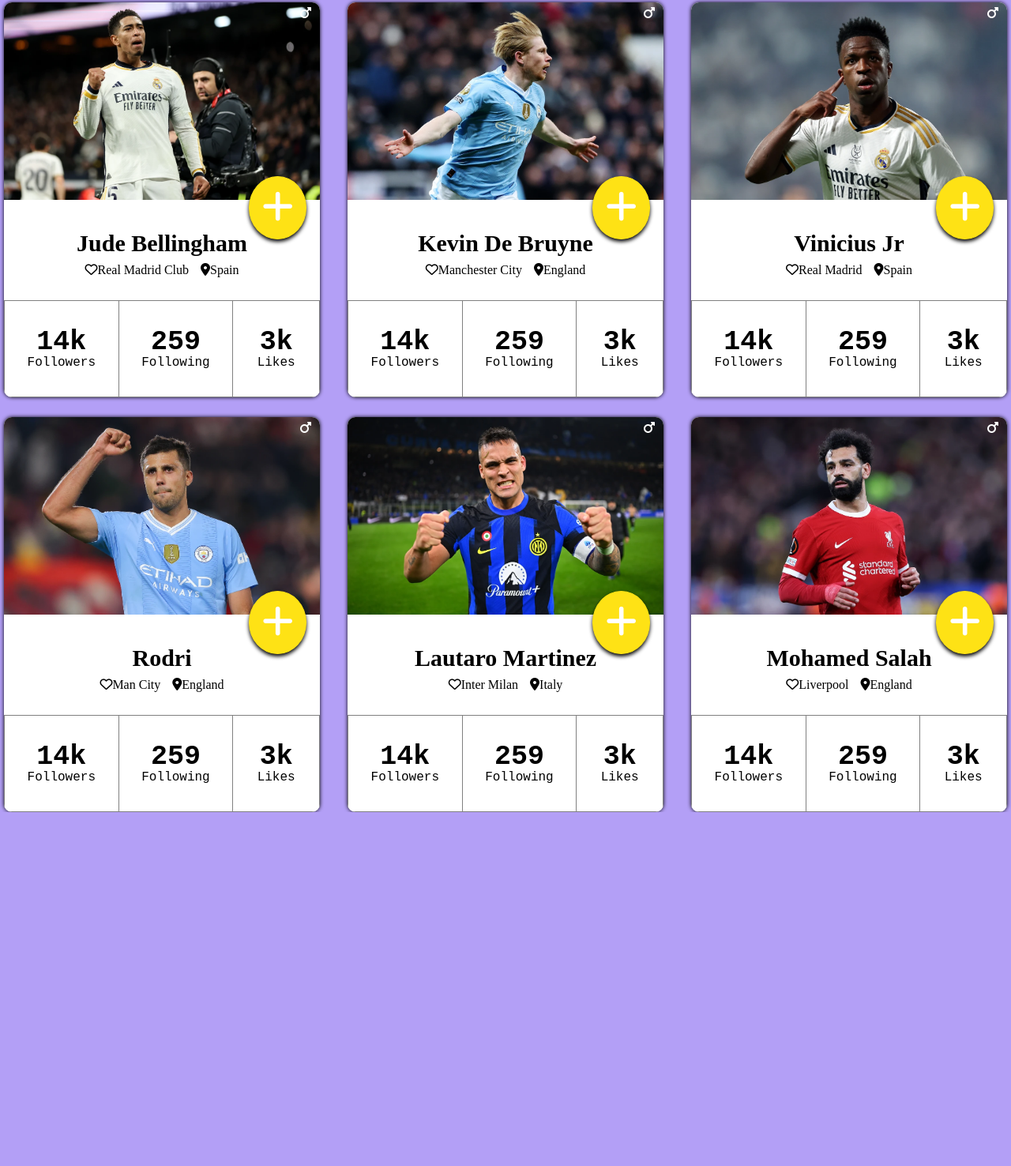
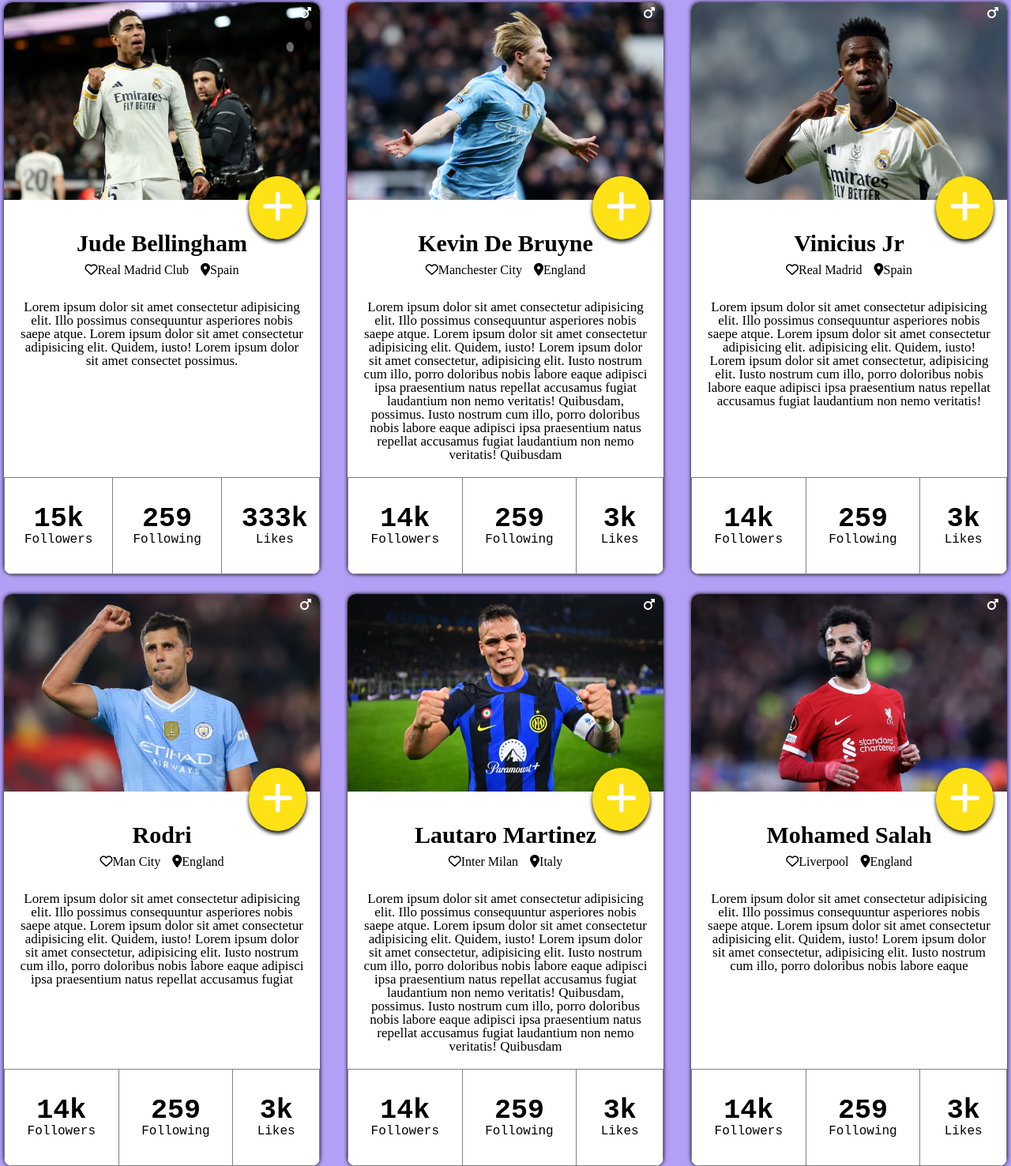
Before and after one commit to MrLipa2496/HW_5, a plain HTML site: page index.html in a window 1280 px wide. Shown: the part 945-2421 px from the top of the page at 79% size. Before the commit the page ends 1973 px from the top, so only its background shows below. Drawn offline with Linux system fonts and the light colour scheme.

Commit message:
Final_cards

```diff
--- a/assets/css/style.css
+++ b/assets/css/style.css
@@ -27,6 +27,8 @@ html {
 }
 
 .user-card {
+  display: flex;
+  flex-direction: column;
   max-width: 400px;
   width: 100%;
   background-color: white;
@@ -96,7 +98,6 @@ html {
   justify-content: space-around;
   border: 1px solid gray;
   text-align: center;
-  position: relative;
   margin-top: auto;
 }
 
--- a/index.html
+++ b/index.html
@@ -101,6 +101,13 @@
           <p><i class="fa-solid fa-location-dot"></i>Germany</p>
         </div>
 
+        <p class="info-about-man">
+          Lorem ipsum dolor sit amet consectetur adipisicing elit. Illo possimus
+          consequuntur asperiores nobis saepe atque. Lorem ipsum dolor sit amet
+          consectetur adipisicing elit. Quidem, iusto! Lorem ipsum dolor sit
+          amet consectet possimus.
+        </p>
+
         <ul class="media-info">
           <li class="followers">
             <span class="bold-text">15k</span> Followers
@@ -125,23 +132,28 @@
           <button class="add-btn"><i class="fa-solid fa-plus"></i></button>
         </div>
 
-        <div class="content-container">
         <h2 class="main-title">Jude Bellingham</h2>
         <div class="info-container">
           <p><i class="fa-regular fa-heart"></i>Real Madrid Club</p>
           <p><i class="fa-solid fa-location-dot"></i>Spain</p>
         </div>
 
+        <p class="info-about-man">
+          Lorem ipsum dolor sit amet consectetur adipisicing elit. Illo possimus
+          consequuntur asperiores nobis saepe atque. Lorem ipsum dolor sit amet
+          consectetur adipisicing elit. Quidem, iusto! Lorem ipsum dolor sit
+          amet consectet possimus.
+        </p>
+
         <ul class="media-info">
           <li class="followers">
-              <span class="bold-text">14k</span> Followers
+            <span class="bold-text">15k</span> Followers
           </li>
           <li class="following">
             <span class="bold-text">259</span> Following
           </li>
-            <li class="likes"><span class="bold-text">3k</span> Likes</li>
+          <li class="likes"><span class="bold-text">333k</span> Likes</li>
         </ul>
-        </div>
       </article>
 
       <article class="user-card">
@@ -162,6 +174,18 @@
           <p><i class="fa-regular fa-heart"></i>Manchester City</p>
           <p><i class="fa-solid fa-location-dot"></i>England</p>
         </div>
+
+        <p class="info-about-man">
+          Lorem ipsum dolor sit amet consectetur adipisicing elit. Illo possimus
+          consequuntur asperiores nobis saepe atque. Lorem ipsum dolor sit amet
+          consectetur adipisicing elit. Quidem, iusto! Lorem ipsum dolor sit
+          amet consectetur, adipisicing elit. Iusto nostrum cum illo, porro
+          doloribus nobis labore eaque adipisci ipsa praesentium natus repellat
+          accusamus fugiat laudantium non nemo veritatis! Quibusdam, possimus.
+          Iusto nostrum cum illo, porro doloribus nobis labore eaque adipisci
+          ipsa praesentium natus repellat accusamus fugiat laudantium non nemo
+          veritatis! Quibusdam
+        </p>
 
         <ul class="media-info">
           <li class="followers">
@@ -189,6 +213,15 @@
           <p><i class="fa-solid fa-location-dot"></i>Spain</p>
         </div>
 
+        <p class="info-about-man">
+          Lorem ipsum dolor sit amet consectetur adipisicing elit. Illo possimus
+          consequuntur asperiores nobis saepe atque. Lorem ipsum dolor sit amet
+          consectetur adipisicing elit. adipisicing elit. Quidem, iusto! Lorem
+          ipsum dolor sit amet consectetur, adipisicing elit. Iusto nostrum cum
+          illo, porro doloribus nobis labore eaque adipisci ipsa praesentium
+          natus repellat accusamus fugiat laudantium non nemo veritatis!
+        </p>
+
         <ul class="media-info">
           <li class="followers">
             <span class="bold-text">14k</span> Followers
@@ -214,6 +247,15 @@
           <p><i class="fa-regular fa-heart"></i>Man City</p>
           <p><i class="fa-solid fa-location-dot"></i>England</p>
         </div>
+
+        <p class="info-about-man">
+          Lorem ipsum dolor sit amet consectetur adipisicing elit. Illo possimus
+          consequuntur asperiores nobis saepe atque. Lorem ipsum dolor sit amet
+          consectetur adipisicing elit. Quidem, iusto! Lorem ipsum dolor sit
+          amet consectetur, adipisicing elit. Iusto nostrum cum illo, porro
+          doloribus nobis labore eaque adipisci ipsa praesentium natus repellat
+          accusamus fugiat
+        </p>
 
         <ul class="media-info">
           <li class="followers">
@@ -245,6 +287,18 @@
           <p><i class="fa-solid fa-location-dot"></i>Italy</p>
         </div>
 
+        <p class="info-about-man">
+          Lorem ipsum dolor sit amet consectetur adipisicing elit. Illo possimus
+          consequuntur asperiores nobis saepe atque. Lorem ipsum dolor sit amet
+          consectetur adipisicing elit. Quidem, iusto! Lorem ipsum dolor sit
+          amet consectetur, adipisicing elit. Iusto nostrum cum illo, porro
+          doloribus nobis labore eaque adipisci ipsa praesentium natus repellat
+          accusamus fugiat laudantium non nemo veritatis! Quibusdam, possimus.
+          Iusto nostrum cum illo, porro doloribus nobis labore eaque adipisci
+          ipsa praesentium natus repellat accusamus fugiat laudantium non nemo
+          veritatis! Quibusdam
+        </p>
+
         <ul class="media-info">
           <li class="followers">
             <span class="bold-text">14k</span> Followers
@@ -269,12 +323,19 @@
           <button class="add-btn"><i class="fa-solid fa-plus"></i></button>
         </div>
 
-
         <h2 class="main-title">Mohamed Salah</h2>
         <div class="info-container">
           <p><i class="fa-regular fa-heart"></i>Liverpool</p>
           <p><i class="fa-solid fa-location-dot"></i>England</p>
         </div>
+
+        <p class="info-about-man">
+          Lorem ipsum dolor sit amet consectetur adipisicing elit. Illo possimus
+          consequuntur asperiores nobis saepe atque. Lorem ipsum dolor sit amet
+          consectetur adipisicing elit. Quidem, iusto! Lorem ipsum dolor sit
+          amet consectetur, adipisicing elit. Iusto nostrum cum illo, porro
+          doloribus nobis labore eaque
+        </p>
 
         <ul class="media-info">
           <li class="followers">
@@ -285,8 +346,7 @@
           </li>
           <li class="likes"><span class="bold-text">3k</span> Likes</li>
         </ul>
+      </article>
     </div>
-      </article>
-
   </body>
 </html>
```
Lines whose indentation alone changed are shown as unchanged.
